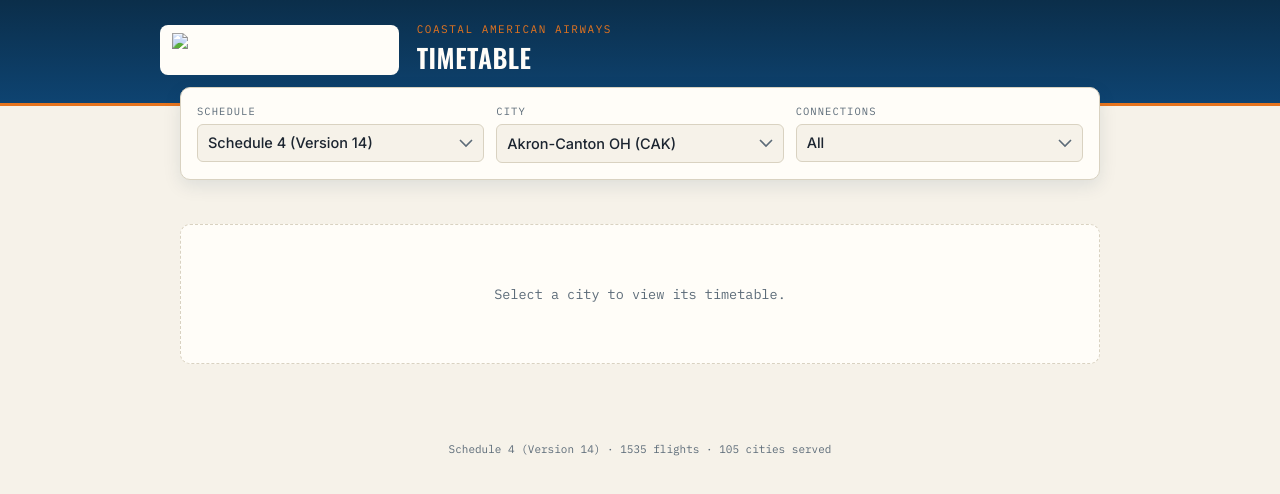
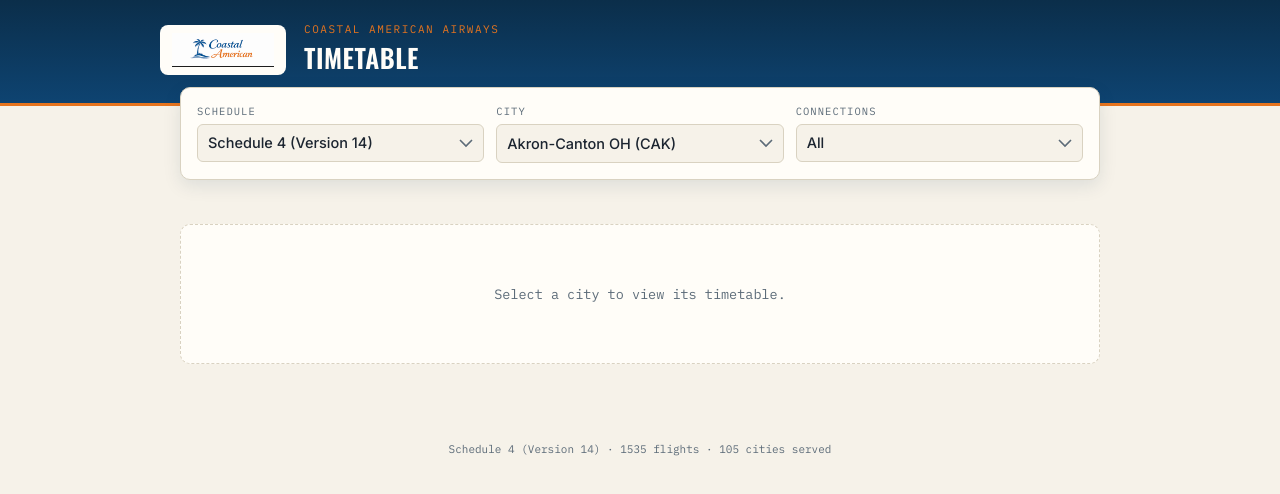
Before and after one commit to Golfhaus/Coastal-Timetable, a plain HTML site: page index.html in a window 1280 px wide. Drawn offline with nearby package versions, Linux system fonts and the light colour scheme.

Commit message:
Update index.html

```diff
--- a/index.html
+++ b/index.html
@@ -243,7 +243,7 @@
 
 <header>
   <div class="header-inner">
-    <div class="logo-wrap"><img src="coastal_logo.png" alt="Coastal American Airways"></div>
+    <div class="logo-wrap"><img src="assets/coastal_logo.png" alt="Coastal American Airways"></div>
     <div class="brand-text">
       <p class="eyebrow">Coastal American Airways</p>
       <h1>Timetable</h1>
```
